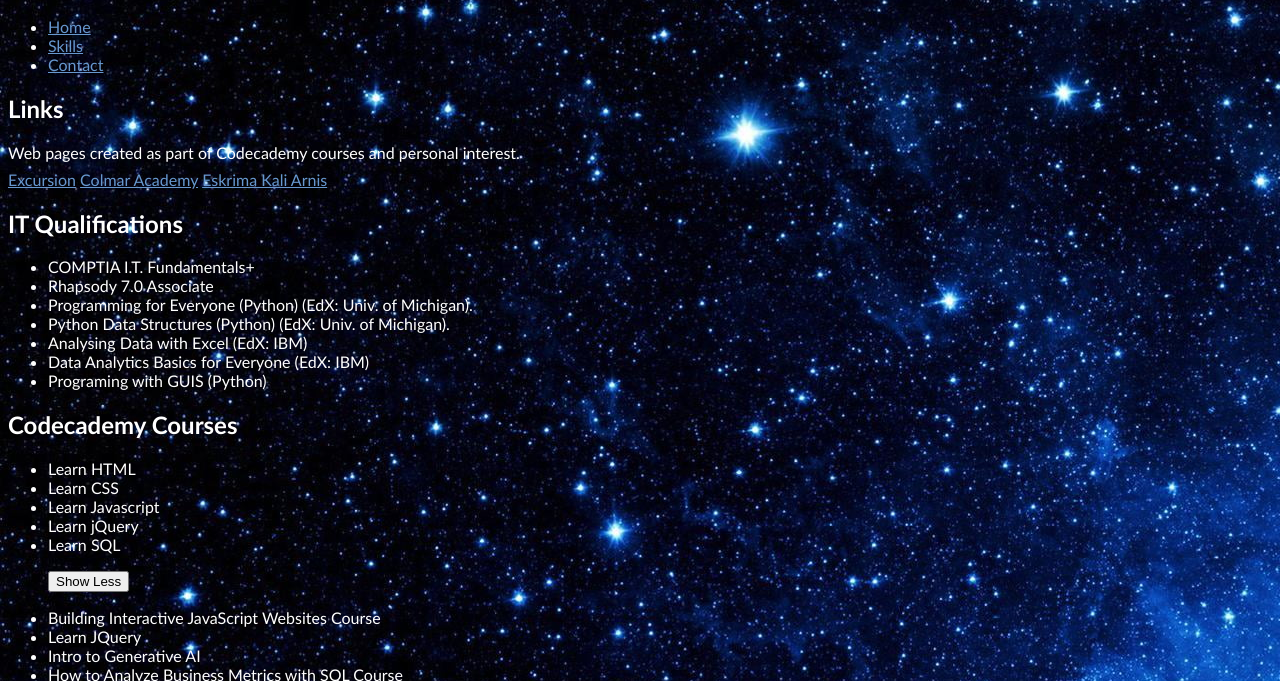
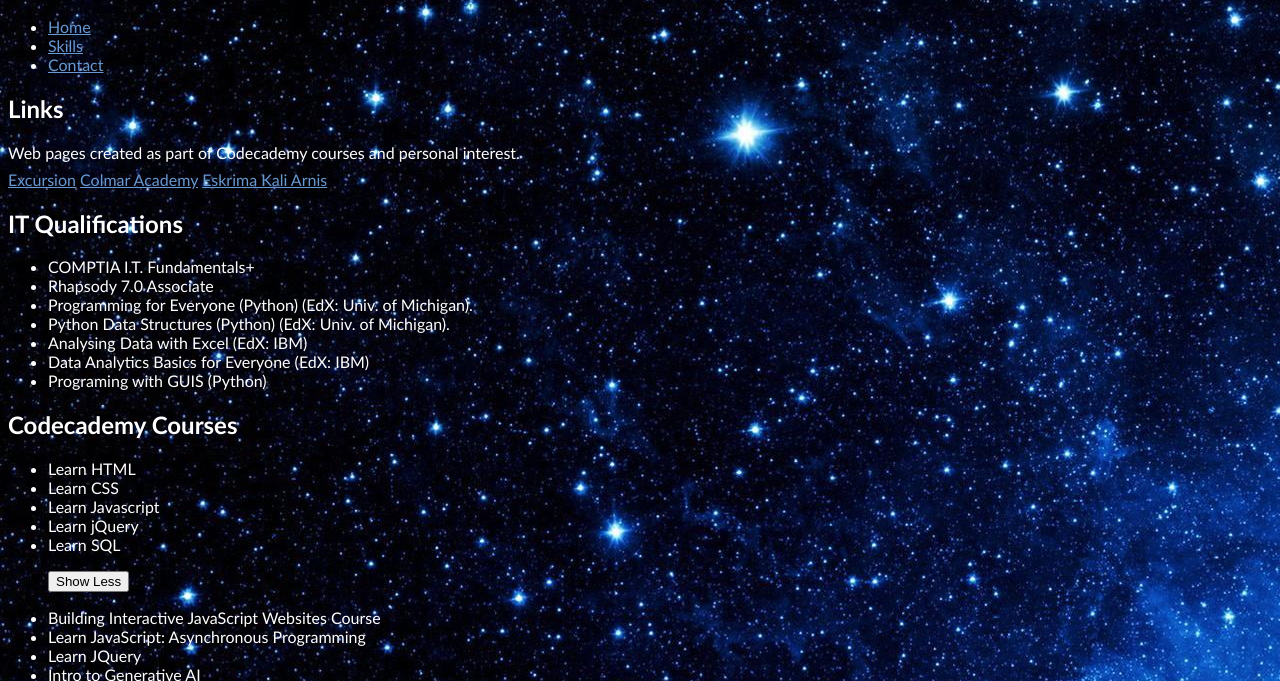
Before and after one commit to LDWM/Portfolio, a plain HTML site: page index.html in a window 1280 px wide. Both pictures are taken after a click on the button "Show More". Shown: the part 114-795 px from the top of the page. Drawn offline with Linux system fonts and the light colour scheme.

Commit message:
added course

```diff
--- a/index.html
+++ b/index.html
@@ -62,6 +62,7 @@
             <button id="moreCoursesBtn" class="togglebtn">Show More</button>
             <ul id="moreCodecademycourses">
                 <li>Building Interactive JavaScript Websites Course</li>
+                <li>Learn JavaScript: Asynchronous Programming</li>
                 <li>Learn JQuery</li>
                 <li>Intro to Generative AI</li>
                 <li>How to Analyze Business Metrics with SQL Course</li>
```
